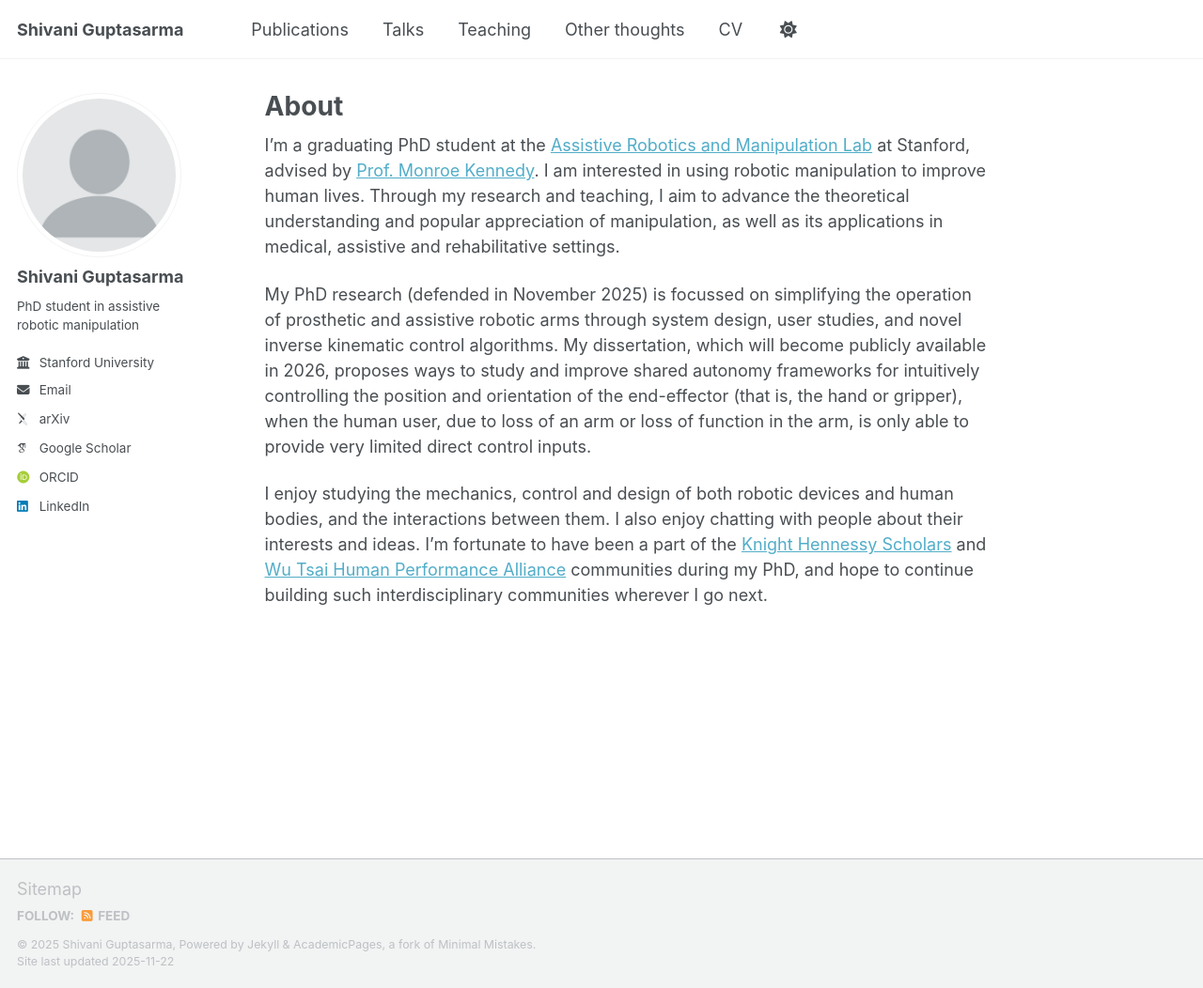
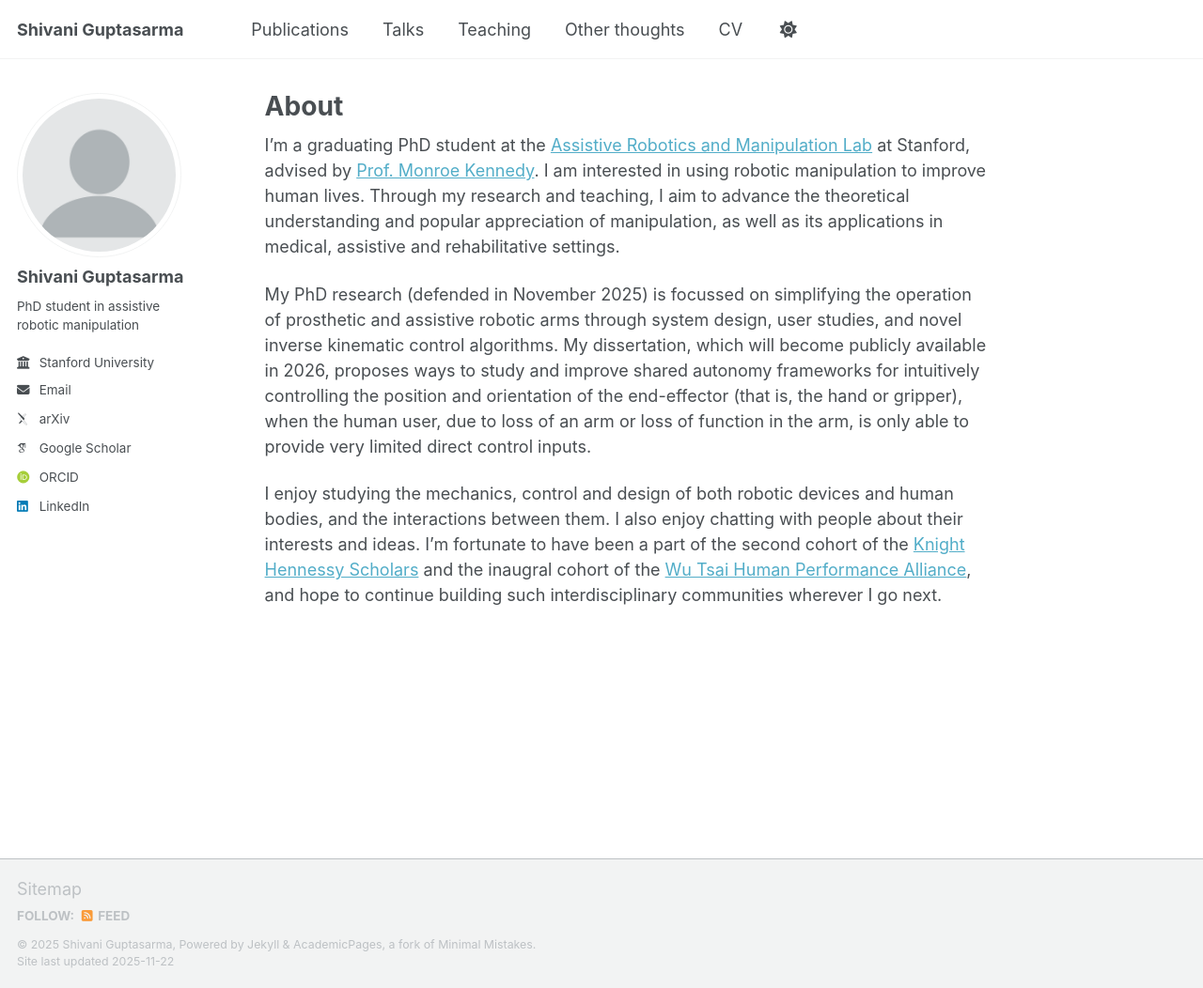
Before and after one commit to sguptasarma/sguptasarma.github.io, a Jekyll site: the page built from _pages/about.md, in a window 1280 px wide and 1052 px high. Shown: the whole window at 94% size. Built offline with Jekyll 4.4.1, drawn with Linux system fonts in a browser that asks for light colours; some web fonts are replaced; a script that is not in the unit is left out.

Commit message:
Update about

```diff
--- a/_pages/about.md
+++ b/_pages/about.md
@@ -11,7 +11,7 @@ I'm a graduating PhD student at the [Assistive Robotics and Manipulation Lab](ht
 
 My PhD research (defended in November 2025) is focussed on simplifying the operation of prosthetic and assistive robotic arms through system design, user studies, and novel inverse kinematic control algorithms. My dissertation, which will become publicly available in 2026, proposes ways to study and improve shared autonomy frameworks for intuitively controlling the position and orientation of the end-effector (that is, the hand or gripper), when the human user, due to loss of an arm or loss of function in the arm, is only able to provide very limited direct control inputs.
 
-I enjoy studying the mechanics, control and design of both robotic devices and human bodies, and the interactions between them. I also enjoy chatting with people about their interests and ideas. I'm fortunate to have been a part of the [Knight Hennessy Scholars](https://knight-hennessy.stanford.edu/) and [Wu Tsai Human Performance Alliance](https://humanperformance.stanford.edu/) communities during my PhD, and hope to continue building such interdisciplinary communities wherever I go next.
+I enjoy studying the mechanics, control and design of both robotic devices and human bodies, and the interactions between them. I also enjoy chatting with people about their interests and ideas. I'm fortunate to have been a part of the second cohort of the [Knight Hennessy Scholars](https://knight-hennessy.stanford.edu/) and the inaugral cohort of the [Wu Tsai Human Performance Alliance](https://humanperformance.stanford.edu/), and hope to continue building such interdisciplinary communities wherever I go next.
 
 <!-- This is the front page of a website that is powered by the [Academic Pages template](https://github.com/academicpages/academicpages.github.io) and hosted on GitHub pages. [GitHub pages](https://pages.github.com) is a free service in which websites are built and hosted from code and data stored in a GitHub repository, automatically updating when a new commit is made to the repository. This template was forked from the [Minimal Mistakes Jekyll Theme](https://mmistakes.github.io/minimal-mistakes/) created by Michael Rose, and then extended to support the kinds of content that academics have: publications, talks, teaching, a portfolio, blog posts, and a dynamically-generated CV. Incidentally, these same features make it a great template for anyone that needs to show off a professional template!
 
```
